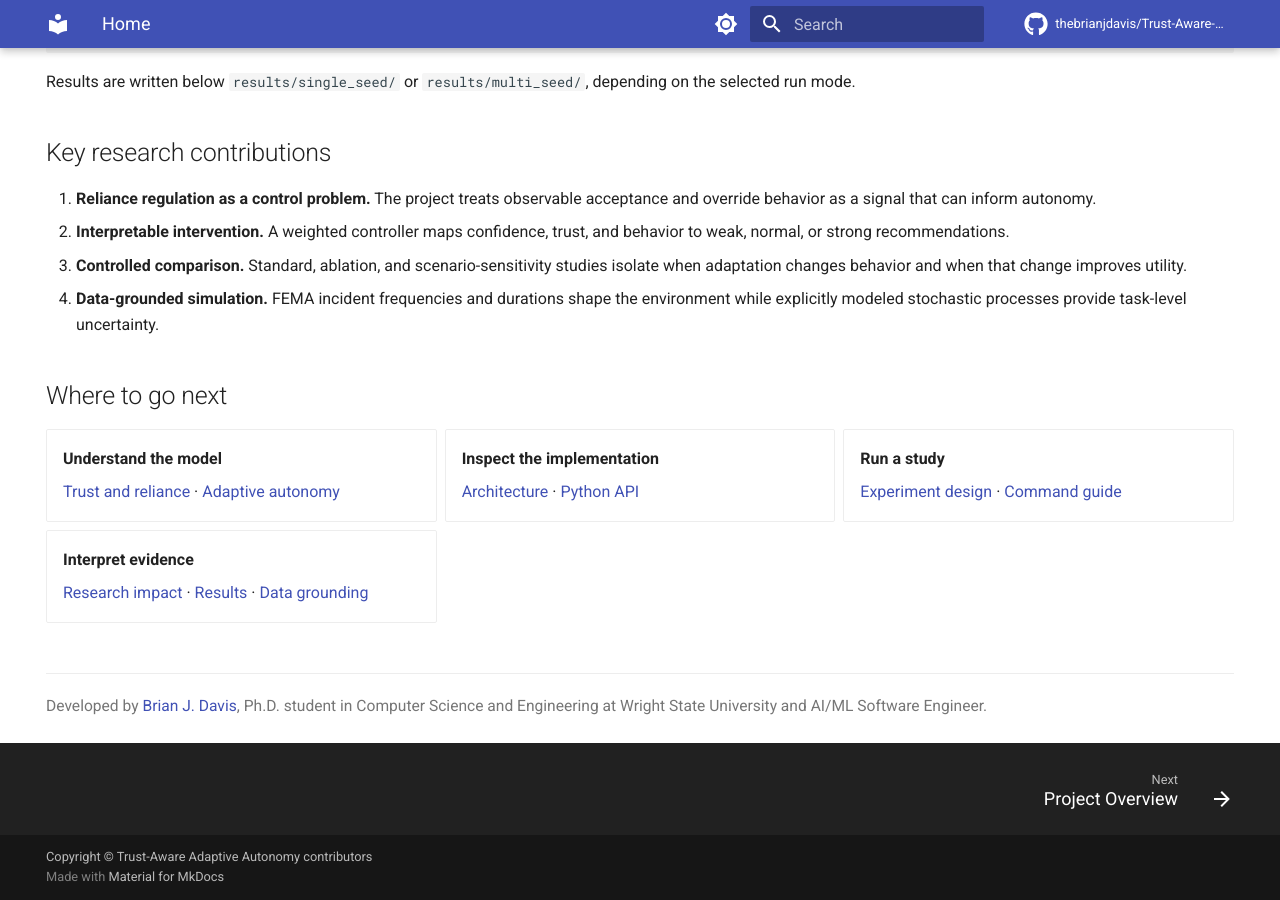
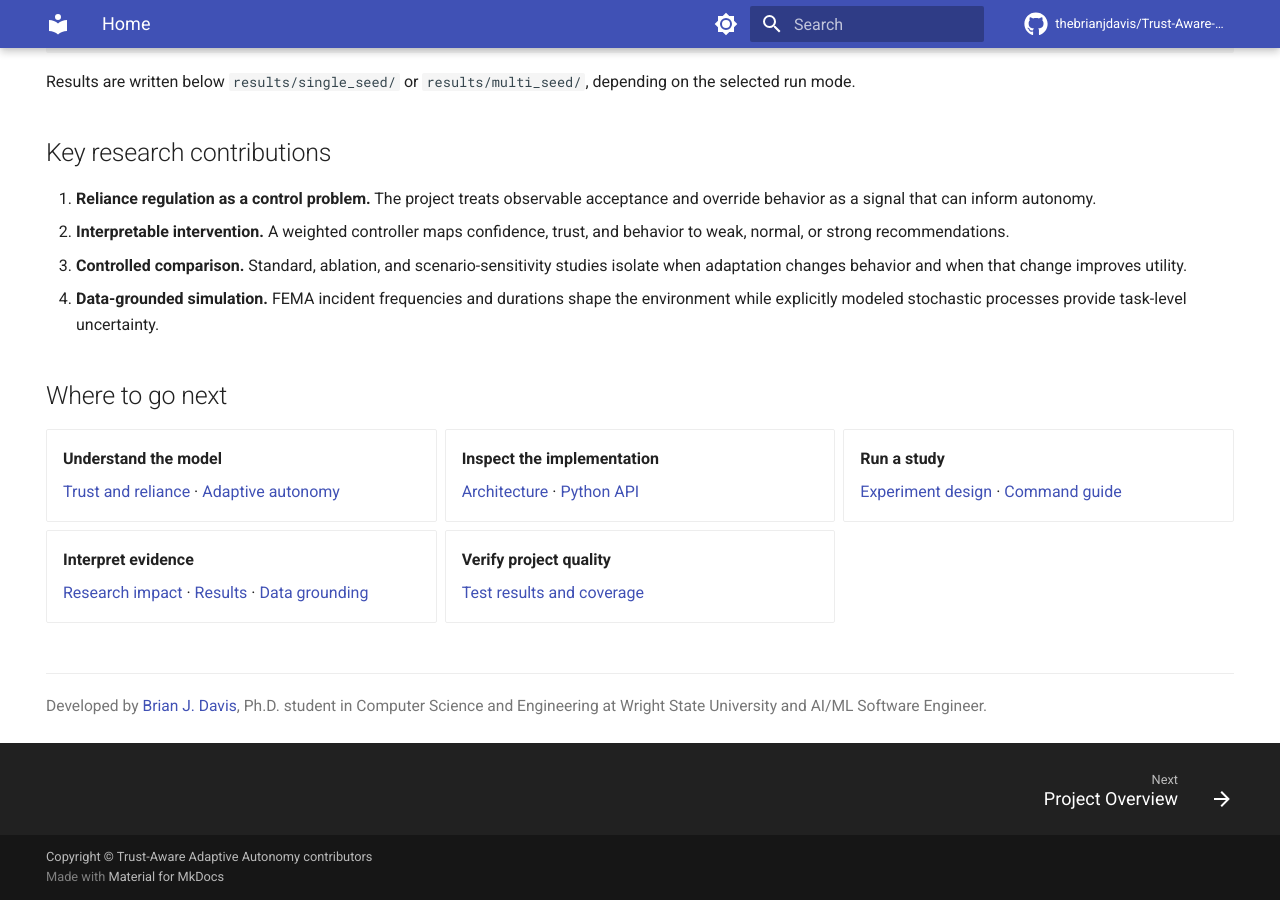
Before and after one commit to thebrianjdavis/Trust-Aware-Adaptive-Autonomy, an MkDocs documentation site: the page built from docs/index.md, in a window 1280 px wide and 900 px high, scrolled down 1099 px. Built offline with MkDocs 1.6.1 and Material for MkDocs 9.7.7, drawn with Linux system fonts in a browser that asks for light colours; comment, search, counter and statistics services are not loaded.

Commit message:
5: link homepage to test reports

```diff
--- a/docs/index.md
+++ b/docs/index.md
@@ -117,6 +117,10 @@ depending on the selected run mode.
     [Results](results/index.md) ·
     [Data grounding](concepts/data-grounding.md)
 
+-   **Verify project quality**
+
+    [Test results and coverage](development/test-reports.md)
+
 </div>
 
 <p class="project-attribution" markdown>
```
